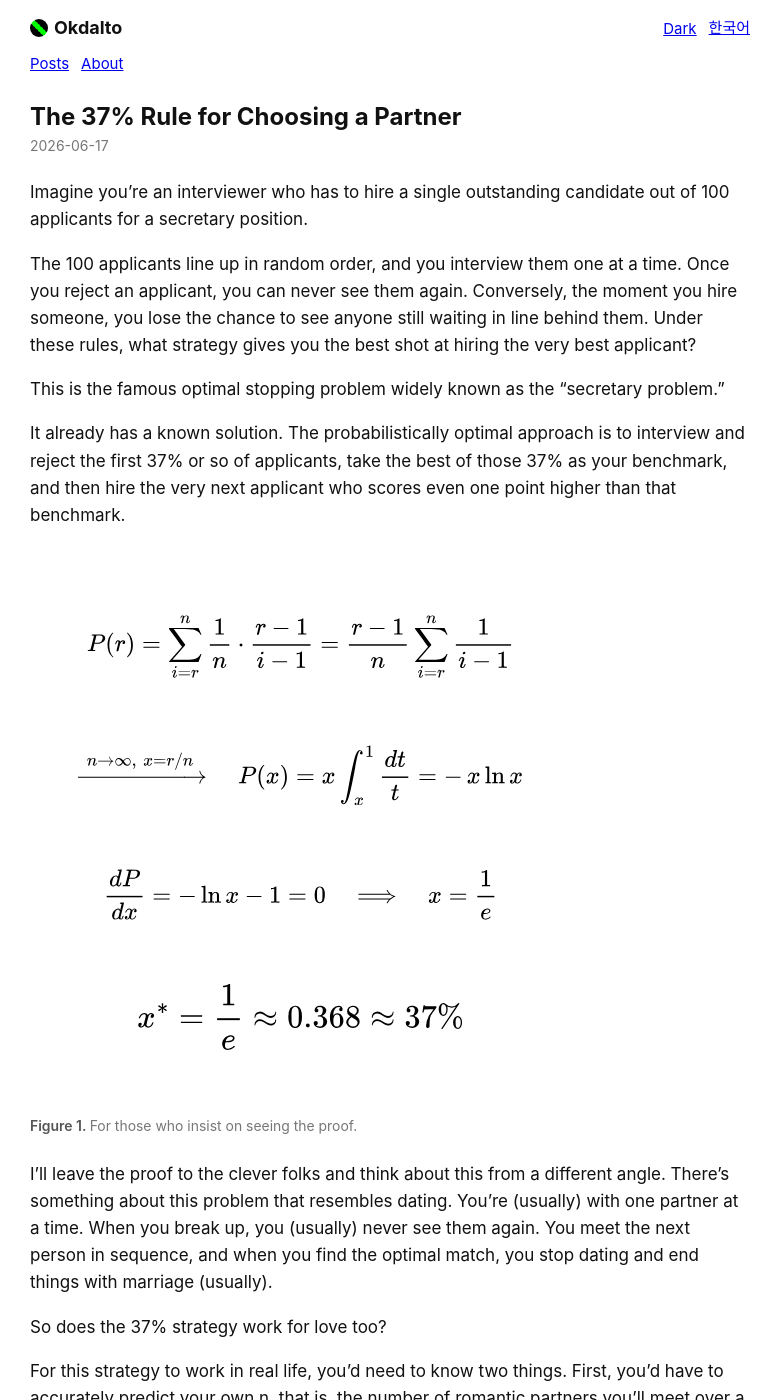
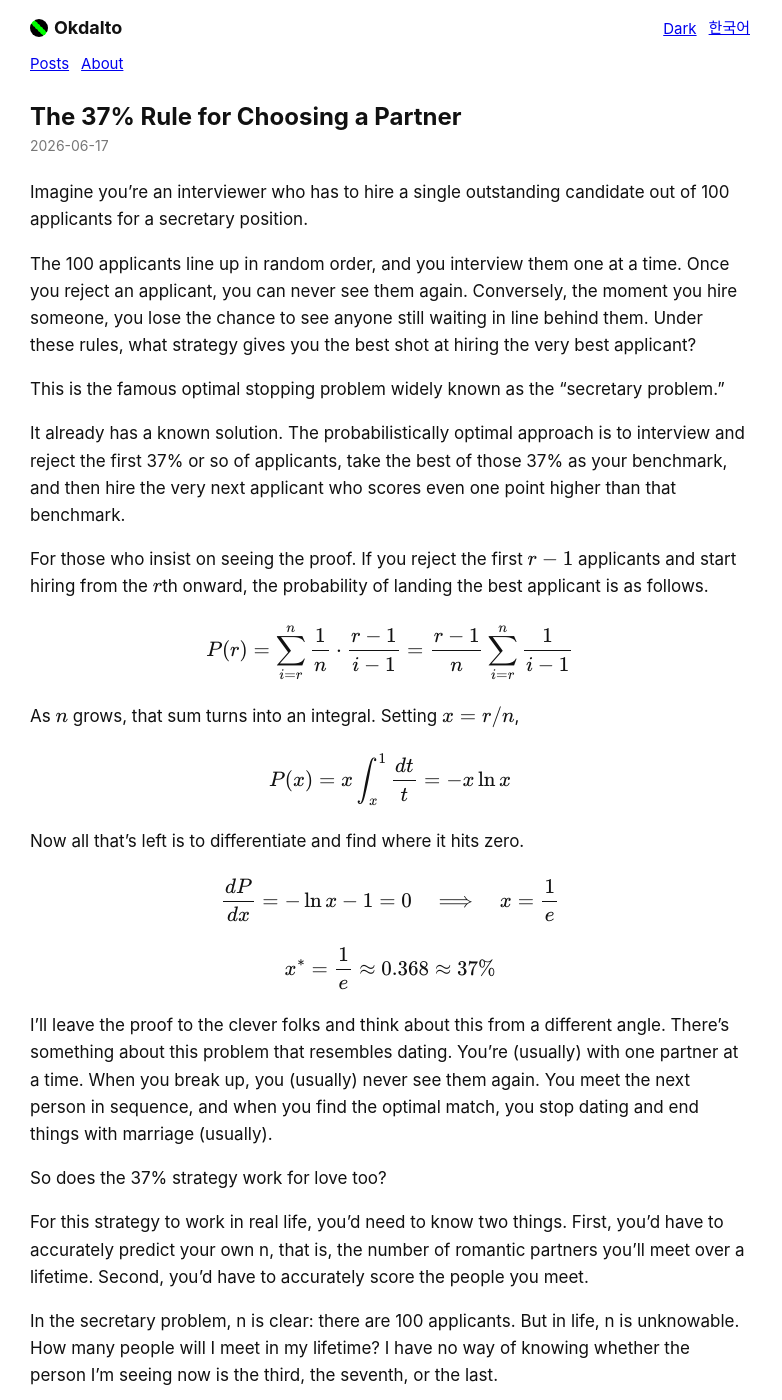
Before and after one commit to okdalto/okdalto.github.io, a Jekyll site: the page built from _en/37-percent-rule.md, in a window 1280 px wide and 1400 px high. Shown: the whole window, without its empty margins (0-782 px from the left). Built offline with Jekyll 4.4.1, drawn with Linux system fonts in a browser that asks for light colours; formulas are drawn with MathJax 3; comment, search, counter and statistics services are not loaded.

Commit message:
Render the secretary problem proof as MathJax instead of an image
Transcribe the four equations from proof.svg into inline MathJax in both
the Korean and English posts, with short connecting sentences, and drop
the now-unused SVG asset.

Co-Authored-By: Claude Opus 5 (1M context) <noreply@anthropic.com>

```diff
--- a/_en/37-percent-rule.md
+++ b/_en/37-percent-rule.md
@@ -17,10 +17,19 @@ This is the famous optimal stopping problem widely known as the "secretary probl
 
 It already has a known solution. The probabilistically optimal approach is to interview and reject the first 37% or so of applicants, take the best of those 37% as your benchmark, and then hire the very next applicant who scores even one point higher than that benchmark.
 
-<figure>
-<img src="/assets/2026-06-17-37-percent-rule/proof.svg" alt="A proof showing that the optimal strategy for the secretary problem is 1/e">
-<figcaption markdown="span">For those who insist on seeing the proof.</figcaption>
-</figure>
+For those who insist on seeing the proof. If you reject the first $r-1$ applicants and start hiring from the $r$th onward, the probability of landing the best applicant is as follows.
+
+$$P(r) = \sum_{i=r}^{n} \frac{1}{n} \cdot \frac{r-1}{i-1} = \frac{r-1}{n} \sum_{i=r}^{n} \frac{1}{i-1}$$
+
+As $n$ grows, that sum turns into an integral. Setting $x = r/n$,
+
+$$P(x) = x \int_{x}^{1} \frac{dt}{t} = -x \ln x$$
+
+Now all that's left is to differentiate and find where it hits zero.
+
+$$\frac{dP}{dx} = -\ln x - 1 = 0 \quad \Longrightarrow \quad x = \frac{1}{e}$$
+
+$$x^{*} = \frac{1}{e} \approx 0.368 \approx 37\%$$
 
 I'll leave the proof to the clever folks and think about this from a different angle. There's something about this problem that resembles dating. You're (usually) with one partner at a time. When you break up, you (usually) never see them again. You meet the next person in sequence, and when you find the optimal match, you stop dating and end things with marriage (usually).
 
```
Also changed, not shown: _posts/2026-06-17-연인을 선택하는 37%의 법칙.md (+13 -4 lines), assets/2026-06-17-37-percent-rule/proof.svg (deleted).
